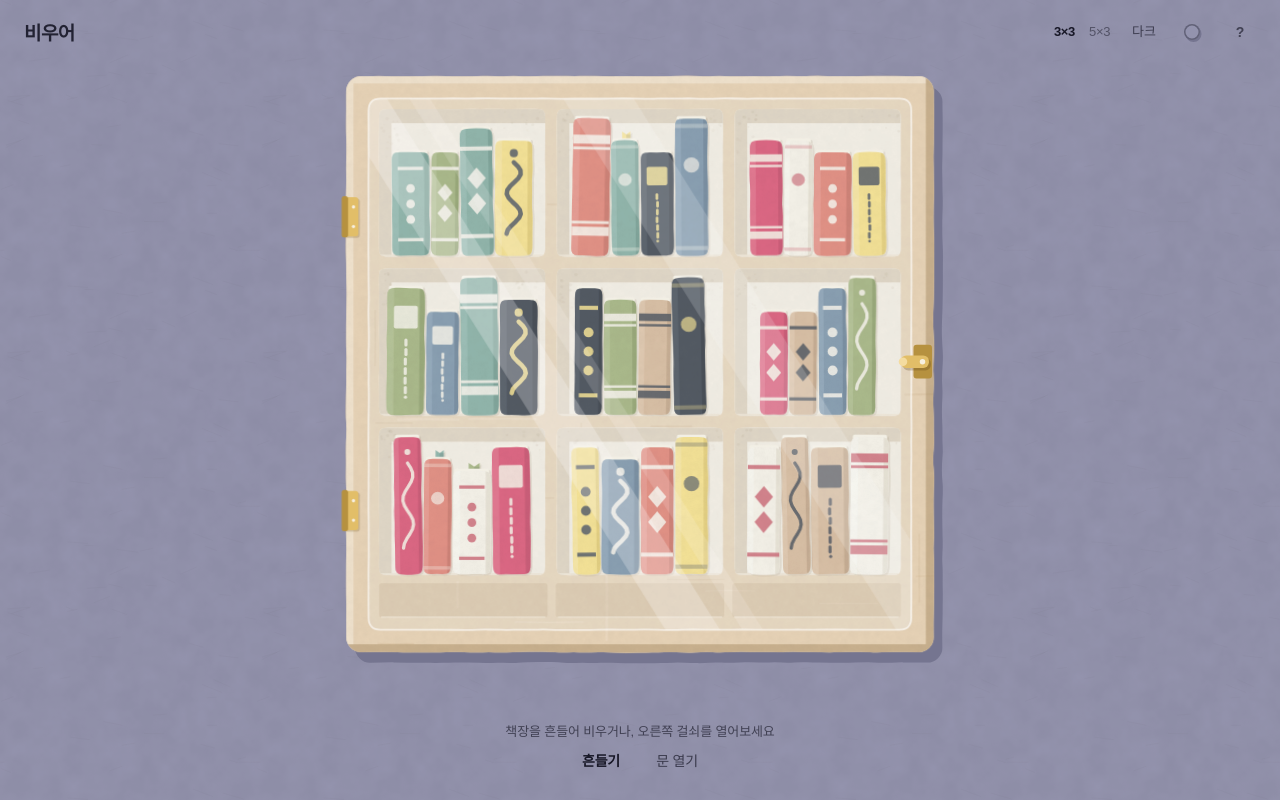
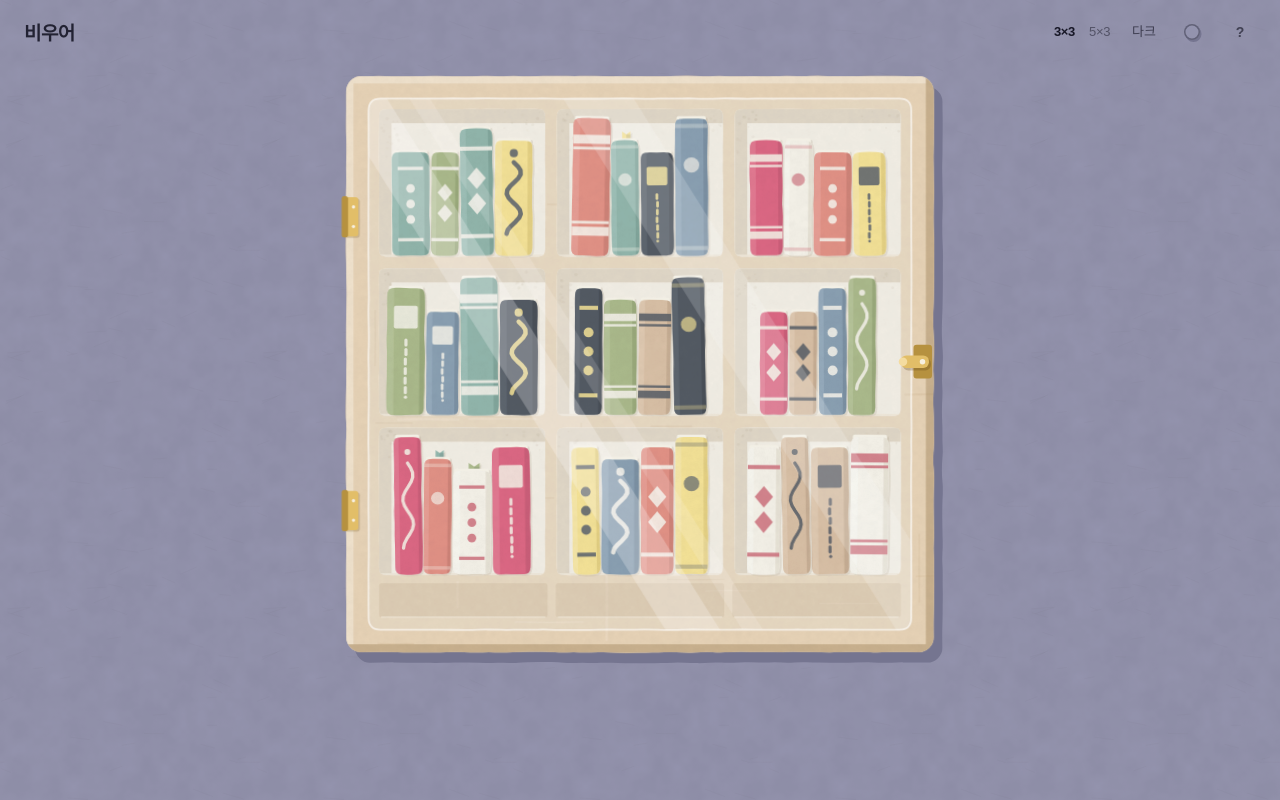
Before and after one commit to mmmphyun/biueo, a React (Vite) app: page / in a window 1280 px wide. Built offline with nearby package versions, Linux system fonts and the light colour scheme; a web font is replaced by a local one.

Commit message:
refactor(ui): 하단 힌트·조작 버튼 제거 및 미배치 최소 카운터 적용

```diff
--- a/src/App.tsx
+++ b/src/App.tsx
@@ -21,33 +21,11 @@ import type {
   DeskColorMode,
   DeskThemeId,
   DetectedOrder,
-  OnboardingHintsSeen,
   ShelfEngineController,
   ShelfEngineSnapshot,
   ShelfGridPreset,
   ShelfVolume,
 } from './types/contracts';
-
-function selectActiveShelfHint(
-  snapshot: ShelfEngineSnapshot,
-  hintsSeen: OnboardingHintsSeen
-): string | null {
-  if (!snapshot.isDoorOpen && snapshot.state !== 'SHAKING_CHAOS' && !hintsSeen.shakeOrUnlatch) {
-    return '책장을 흔들어 비우거나, 오른쪽 걸쇠를 열어보세요';
-  }
-  if (snapshot.isDoorOpen && !hintsSeen.dragOrTapBook) {
-    return '책을 끌어다 꽂거나, 짧게 눌러 페이지를 펼쳐보세요';
-  }
-  if (
-    snapshot.isDoorOpen &&
-    snapshot.shelvedCount === snapshot.totalCount &&
-    hintsSeen.dragOrTapBook &&
-    !hintsSeen.closeLatch
-  ) {
-    return '정리가 끝나면 오른쪽 걸쇠를 눌러 문을 닫아보세요';
-  }
-  return null;
-}
 
 export default function App() {
   const controllerRef = useRef<ShelfEngineController | null>(null);
@@ -64,11 +42,6 @@ export default function App() {
     pickRandomThemeForMode(initialModeInfo.mode, readLastThemeId())
   );
   const [motionShakeEnabled, setMotionShakeEnabled] = useState(false);
-  const [hintsSeen, setHintsSeen] = useState<OnboardingHintsSeen>({
-    shakeOrUnlatch: false,
-    dragOrTapBook: false,
-    closeLatch: false,
-  });
   const [helpOpen, setHelpOpen] = useState(false);
   const [tappedBookId, setTappedBookId] = useState<string | null>(null);
 
@@ -87,8 +60,6 @@ export default function App() {
     writtenCount: activeVolume.books.filter((b) => b.note !== null).length,
     isDoorOpen: false,
   }));
-
-  const prevDoorOpenRef = useRef(false);
 
   const motionSupported = useMemo(() => {
     if (typeof window === 'undefined') return false;
@@ -135,29 +106,14 @@ export default function App() {
 
   const handleStateChange = useCallback((next: ShelfEngineSnapshot) => {
     setSnapshot(next);
-    setHintsSeen((prev) => {
-      let updated = prev;
-      if (!prev.shakeOrUnlatch && (next.state === 'SHAKING_CHAOS' || next.isDoorOpen)) {
-        updated = { ...updated, shakeOrUnlatch: true };
-      }
-      if (!prev.closeLatch && prevDoorOpenRef.current && !next.isDoorOpen) {
-        updated = { ...updated, closeLatch: true };
-      }
-      return updated;
-    });
-    prevDoorOpenRef.current = next.isDoorOpen;
   }, []);
 
   const handleBookTap = useCallback((bookId: string) => {
-    setHintsSeen((prev) => (prev.dragOrTapBook ? prev : { ...prev, dragOrTapBook: true }));
     setTappedBookId(bookId);
   }, []);
 
   const handleShelfCommit = useCallback(
     (books: BookModel[]) => {
-      if (prevDoorOpenRef.current) {
-        setHintsSeen((prev) => (prev.dragOrTapBook ? prev : { ...prev, dragOrTapBook: true }));
-      }
       setVolumesByPreset((prev) => ({
         ...prev,
         [gridPreset]: {
@@ -171,7 +127,7 @@ export default function App() {
   );
 
   const handleTidyComplete = useCallback((_orders: DetectedOrder[]) => {
-    setHintsSeen((prev) => (prev.closeLatch ? prev : { ...prev, closeLatch: true }));
+    // Phase 2 순수 감각 보상(차임/파스텔 반짝임) 연결 지점
   }, []);
 
   const handleToggleMotionShake = useCallback(async () => {
@@ -201,8 +157,7 @@ export default function App() {
     () => activeVolume.books.find((b) => b.id === tappedBookId) ?? null,
     [activeVolume.books, tappedBookId]
   );
-  const isAllShelved = snapshot.shelvedCount === snapshot.totalCount;
-  const activeHintMessage = selectActiveShelfHint(snapshot, hintsSeen);
+  const hasUnplacedBooks = snapshot.shelvedCount < snapshot.totalCount;
 
   const headerSlot = (
     <>
@@ -250,41 +205,11 @@ export default function App() {
     </>
   );
 
-  const actionSlot = !snapshot.isDoorOpen ? (
-    <>
-      <button
-        type="button"
-        onClick={() => controllerRef.current?.triggerShake(0.85)}
-        style={{ borderColor: theme.ink }}
-        className="desk-ink-action min-h-9 border-b-[1.5px] px-0.5 pb-0.5 text-[13px] font-semibold tracking-[-0.01em] hover:opacity-75 sm:text-sm"
-      >
-        흔들기
-      </button>
-      <button
-        type="button"
-        onClick={() => controllerRef.current?.toggleDoor()}
-        className="desk-ink-action min-h-9 px-0.5 pb-0.5 text-[13px] font-medium tracking-[-0.01em] opacity-70 hover:opacity-100 sm:text-sm"
-      >
-        문 열기
-      </button>
-    </>
-  ) : (
-    <button
-      type="button"
-      onClick={() => controllerRef.current?.toggleDoor()}
-      style={{ borderColor: isAllShelved ? theme.ink : 'transparent' }}
-      className={`desk-ink-action flex min-h-9 items-baseline gap-2 border-b-[1.5px] px-0.5 pb-0.5 text-[13px] tracking-[-0.01em] sm:text-sm ${
-        isAllShelved ? 'font-semibold opacity-100' : 'font-medium opacity-78 hover:opacity-100'
-      }`}
-    >
-      <span>걸쇠 잠그기</span>
-      {!isAllShelved && (
-        <span className="text-xs font-normal tabular-nums opacity-65">
-          {snapshot.shelvedCount}/{snapshot.totalCount}
-        </span>
-      )}
-    </button>
-  );
+  const footerStatus = hasUnplacedBooks ? (
+    <span className="text-xs font-normal tabular-nums opacity-45">
+      {snapshot.shelvedCount} / {snapshot.totalCount}
+    </span>
+  ) : null;
 
   return (
     <main className="relative h-dvh w-screen overflow-hidden">
@@ -303,9 +228,8 @@ export default function App() {
       <AppChrome
         themeId={themeId}
         colorMode={colorMode}
-        hintMessage={activeHintMessage}
         headerSlot={headerSlot}
-        actionSlot={actionSlot}
+        footerStatus={footerStatus}
         onToggleColorMode={handleToggleColorMode}
         onShuffleTheme={handleShuffleTheme}
         onOpenHelp={() => setHelpOpen(true)}
--- a/src/components/HelpDialog.tsx
+++ b/src/components/HelpDialog.tsx
@@ -28,13 +28,13 @@ export function HelpDialog({ open, themeId, onClose }: HelpDialogProps) {
           </h2>
           <ul className="mt-2 space-y-1.5 text-xs leading-relaxed sm:text-sm">
             <li>
-              <strong>흔들어 비우기</strong>: 책장 프레임을 끌거나 스페이스바, 흔들기 버튼을 누르면 닫힌 유리문 안에서 책들이 무너집니다.
+              <strong>흔들어 비우기</strong>: 닫힌 책장 프레임을 잡거나 스페이스바를 누르면 유리문 안에서 책들이 무너집니다.
             </li>
             <li>
-              <strong>자유롭게 다시 꽂기</strong>: 오른쪽 황동 걸쇠를 열어 원하는 칸에 책을 꽂으세요. 정답이나 감점은 없습니다.
+              <strong>문 열고 자유롭게 정리하기</strong>: 오른쪽 황동 걸쇠(또는 Enter 키)로 문을 열고 원하는 만큼만 꽂아도 다시 닫을 수 있습니다. 정답이나 감점은 없습니다.
             </li>
             <li>
-              <strong>짧게 눌러 책 펼치기</strong>: 문이 열린 상태에서 책을 짧게 누르면 1페이지 질문과 기록을 확인할 수 있습니다.
+              <strong>짧게 눌러 책 펼치기</strong>: 문이 열린 상태에서 책을 짧게 누르면 1페이지 질문을 확인할 수 있습니다.
             </li>
           </ul>
         </section>
--- a/src/shared/ui/AppChrome.tsx
+++ b/src/shared/ui/AppChrome.tsx
@@ -1,14 +1,12 @@
 import type { ReactNode } from 'react';
 import type { DeskColorMode, DeskThemeId } from '../../types/contracts';
 import { DESK_THEMES } from '../theme/deskThemes';
-import { GhostHint } from './GhostHint';
 
 interface AppChromeProps {
   readonly themeId: DeskThemeId;
   readonly colorMode: DeskColorMode;
-  readonly hintMessage: string | null;
   readonly headerSlot?: ReactNode;
-  readonly actionSlot?: ReactNode;
+  readonly footerStatus?: ReactNode;
   readonly onToggleColorMode: () => void;
   readonly onShuffleTheme: () => void;
   readonly onOpenHelp: () => void;
@@ -17,9 +15,8 @@ interface AppChromeProps {
 export function AppChrome({
   themeId,
   colorMode,
-  hintMessage,
   headerSlot,
-  actionSlot,
+  footerStatus,
   onToggleColorMode,
   onShuffleTheme,
   onOpenHelp,
@@ -82,16 +79,15 @@ export function AppChrome({
         </button>
       </div>
 
-      <GhostHint themeId={themeId} message={hintMessage} />
-
-      {actionSlot && (
-        <nav
-          aria-label="주 조작"
+      {footerStatus && (
+        <div
+          role="status"
+          aria-live="polite"
           style={{ color: theme.ink }}
-          className="fixed bottom-3.5 left-1/2 z-20 flex w-max -translate-x-1/2 items-center gap-7 sm:bottom-5 sm:gap-8"
+          className="pointer-events-none fixed bottom-3.5 left-1/2 z-10 -translate-x-1/2 sm:bottom-5"
         >
-          {actionSlot}
-        </nav>
+          {footerStatus}
+        </div>
       )}
     </>
   );
--- a/src/shared/ui/GhostHint.tsx
+++ /dev/null
@@ -1,24 +0,0 @@
-import { DESK_THEMES } from '../theme/deskThemes';
-import type { DeskThemeId } from '../../types/contracts';
-
-interface GhostHintProps {
-  readonly themeId: DeskThemeId;
-  readonly message: string | null;
-}
-
-export function GhostHint({ themeId, message }: GhostHintProps) {
-  if (!message) return null;
-
-  const theme = DESK_THEMES[themeId];
-
-  return (
-    <p
-      role="status"
-      aria-live="polite"
-      style={{ color: theme.ink }}
-      className="pointer-events-none fixed bottom-13 left-1/2 z-10 w-max max-w-[88vw] -translate-x-1/2 text-center text-xs font-normal tracking-[-0.01em] opacity-65 sm:bottom-15 sm:text-[13px]"
-    >
-      {message}
-    </p>
-  );
-}
```
